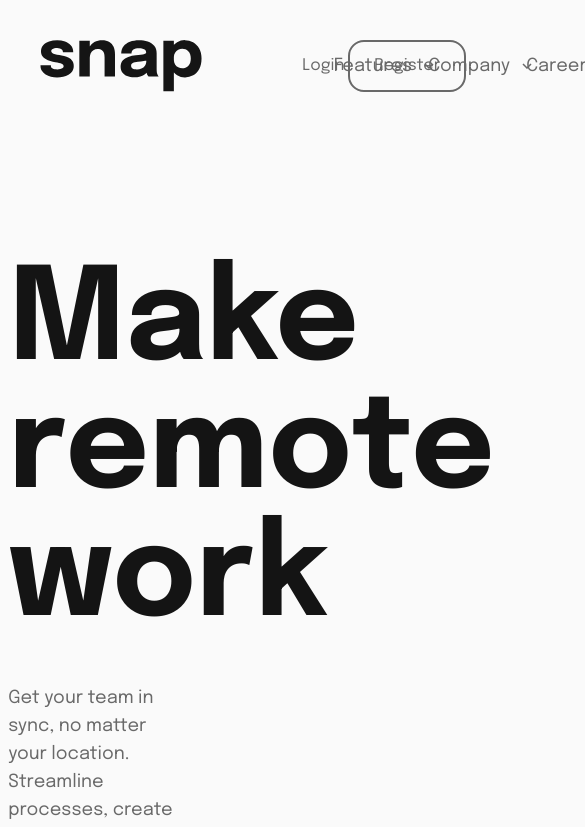
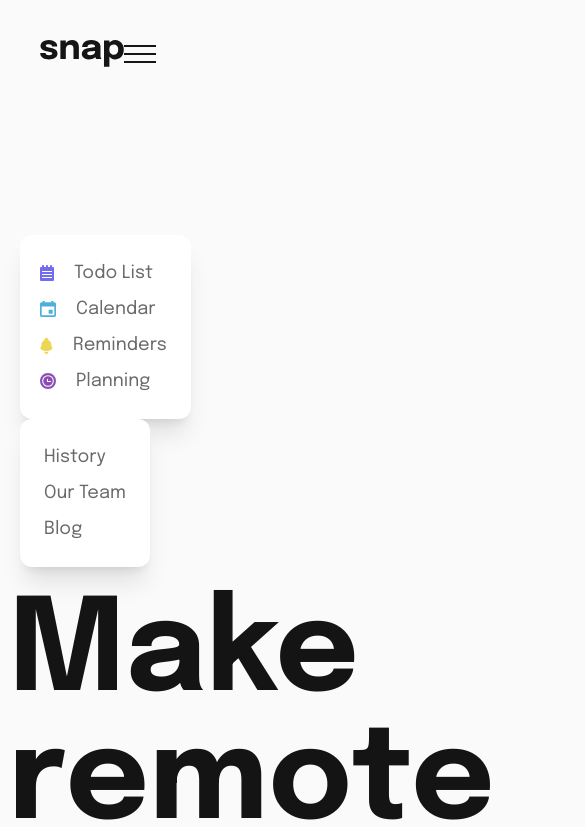
Before and after one commit to KazeemOluwanifemi/snap-site, a React (Vite) app: page / in a window 390 px wide. Shown: the top 827 px of the page, 585 px wide, since content can reach past the window. Built offline with nearby package versions, Linux system fonts and the light colour scheme.

Commit message:
adding responsivess to the webpage, created navbar dropdowns

```diff
--- a/src/App.tsx
+++ b/src/App.tsx
@@ -2,11 +2,15 @@
 import Navbar from './components/navbar.tsx';
 // import Button from './components/button.tsx';
 import Main from './components/main.tsx';
+import DropdownFeatures from './components/dropdown-features.tsx';
+import DropdwonCompany from './components/dropdown-company.tsx';
 
 export default function App() {
   return (
     <body className="font-epilogue">
       <Navbar></Navbar>
+      <DropdownFeatures></DropdownFeatures>
+      <DropdwonCompany></DropdwonCompany>
       <Main></Main>
     </body>
   )
--- /dev/null
+++ b/src/components/dropdown-company.tsx
@@ -0,0 +1,17 @@
+export default function DropdwonCompany(){
+    return<div className="outer-container bg-white text-medium-gray text-lg w-max p-5 border-solids rounded-xl shadow-xl ml-5">
+    <div className="inner-container">
+        <button className='history flex items-center hover:text-black active:font-semibold'>
+            <a href='#' className="p-1">History</a>
+        </button>
+
+        <button className='our-team flex items-center hover:text-black active:font-semibold'>
+            <a href='#' className="p-1">Our Team</a>
+        </button>
+
+        <button className='blog flex items-center hover:text-black active:font-semibold '>
+            <a href='#' className="p-1">Blog</a>
+        </button>
+    </div>
+</div>
+}
--- /dev/null
+++ b/src/components/dropdown-features.tsx
@@ -0,0 +1,25 @@
+export default function DropdownFeatures(){
+    return<div className="outer-container bg-white text-medium-gray text-lg w-max p-5 border-solids rounded-xl shadow-xl ml-5">
+        <div className="inner-container">
+            <button className=' to-do flex items-center gap-4 hover:text-black active:font-semibold '>
+                <img src="/proj-assets/images/icon-todo.svg" alt="To-do icon"></img>
+                <a href='#' className="p-1">Todo List</a>
+            </button>
+
+            <button className=' to-do flex items-center gap-4 hover:text-black active:font-semibold '>
+                <img src="/proj-assets/images/icon-calendar.svg" alt="Calendar Icon"></img>
+                <a href='#' className="p-1">Calendar</a>
+            </button>
+
+            <button className=' to-do flex items-center gap-4 hover:text-black active:font-semibold '>
+                <img src="/proj-assets/images/icon-reminders.svg" alt="Reminders Icon"></img>
+                <a href='#' className="p-1">Reminders</a>
+            </button>
+
+            <button className=' to-do flex items-center gap-4 hover:text-black active:font-semibold '>
+                <img src="/proj-assets/images/icon-planning.svg" alt="Planning Icon"></img>
+                <a href='#' className="p-1">Planning</a>
+            </button>
+        </div>
+    </div>
+}
--- a/src/components/navbar.tsx
+++ b/src/components/navbar.tsx
@@ -2,9 +2,17 @@
 
 export default function Navbar(){
     return<header className='p-10 flex justify-between text-medium-gray mb-32'>
-        <div className='nav-nd-logo flex flex-start w-5/6 gap-32'>
+        <div className='nav-nd-logo flex flex-start w-5/6'>
             <img src='/proj-assets/images/logo.svg' alt="company-logo"></img>
-            <nav className='text-lg w-w-navbar flex justify-around  items-center'>
+
+            <div className=" hidden lg:flex lg:flex-end">
+                <button className="hover:cursor-pointer">
+                <img src='/proj-assets/images/icon-menu.svg' alt="menu-icon"></img>
+                </button>
+            </div>
+
+
+            <nav className='text-lg w-w-navbar flex justify-around  items-center lg:hidden'>
                 <button className='flex items-center gap-2 hover:text-black active:font-semibold '>
                     <a href='#' className="p-1">Features</a>
                     <img src='/proj-assets/images/icon-arrow-down.svg' alt="down-arrow-icon"></img>
@@ -25,7 +33,7 @@ export default function Navbar(){
             </nav>
         </div>
 
-        <div className='login-nd-register w-1/6 flex justify-around'>
+        <div className='login-nd-register w-1/6 flex justify-around lg:hidden '>
             <button className="hover:text-black active:font-semibold">
                 <a href='#' className="p-1">Login</a>
             </button>
--- a/tailwind.config.js
+++ b/tailwind.config.js
@@ -5,6 +5,22 @@ export default {
     "./src/**/*.{js,ts,jsx,tsx}",
   ],
   theme: {
+    screens: {
+      // '2xl': {'max': '1535px'},
+      // => @media (max-width: 1535px) { ... }
+
+      // 'xl': {'max': '1279px'},
+      // => @media (max-width: 1279px) { ... }
+
+      'lg': {'max': '1024px'},
+      // => @media (max-width: 1023px) { ... }
+
+      // 'md': {'max': '767px'},
+      // => @media (max-width: 767px) { ... }
+
+      'sm': {'max': '639px'},
+      // => @media (max-width: 639px) { ... }
+    },
     extend: {
       colors:{
         'almost-white' : 'hsl(0, 0%, 98%)',
```
